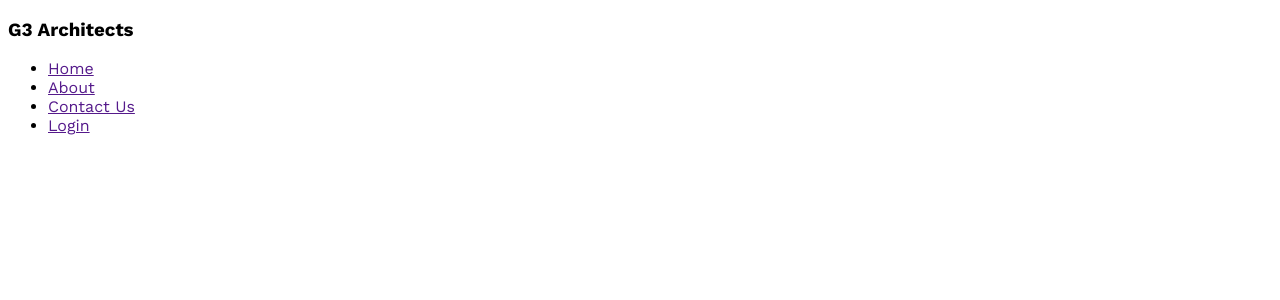
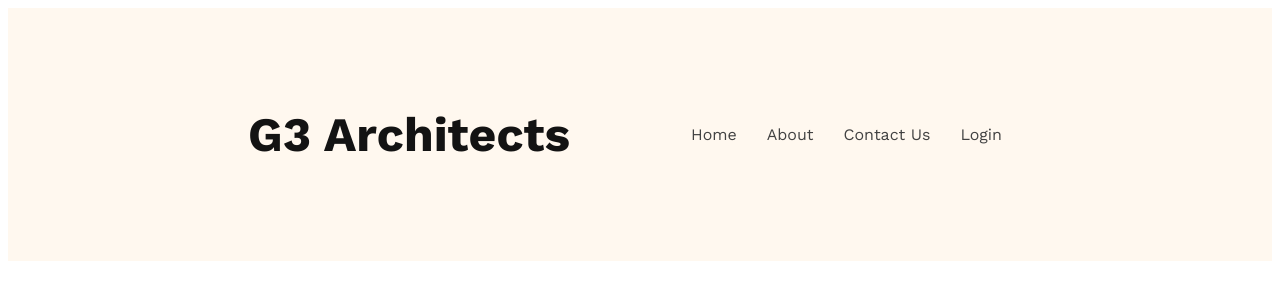
Before and after one commit to write2rimon/g3-architect-website, a plain HTML site: page index.html in a window 1280 px wide. Drawn offline with nearby package versions, Linux system fonts and the light colour scheme.

Commit message:
nav bar done

```diff
--- a/index.html
+++ b/index.html
@@ -10,7 +10,7 @@
 <body>
     <header>
         <nav>
-            <h3>G3 Architects</h3>
+            <h3 class="nav-title">G3 Architects</h3>
             <ul>
                 <li><a href="">Home</a></li>
                 <li><a href="">About</a></li>
--- a/styles/architect.css
+++ b/styles/architect.css
@@ -2,3 +2,31 @@
 *{
     font-family: "Work Sans", sans-serif;
 }
+/* header related styles */
+header{
+    background-color: #FF900E10;
+    padding: 50px 240px;
+}
+nav{
+    display: flex;
+    justify-content: space-between;
+    align-items: center;
+}
+.nav-title{
+    font-size: 3rem;
+    font-weight: 700;
+    color: #131313;
+}
+nav > ul{
+    display: flex;
+}
+nav li{
+    list-style-type: none;
+    margin-right: 30px;
+    font-size: 1rem;
+    font-weight: 500px;
+}
+a{
+    text-decoration: none;
+    color: #424242;
+}
```
Also changed, not shown: 1 other file.
